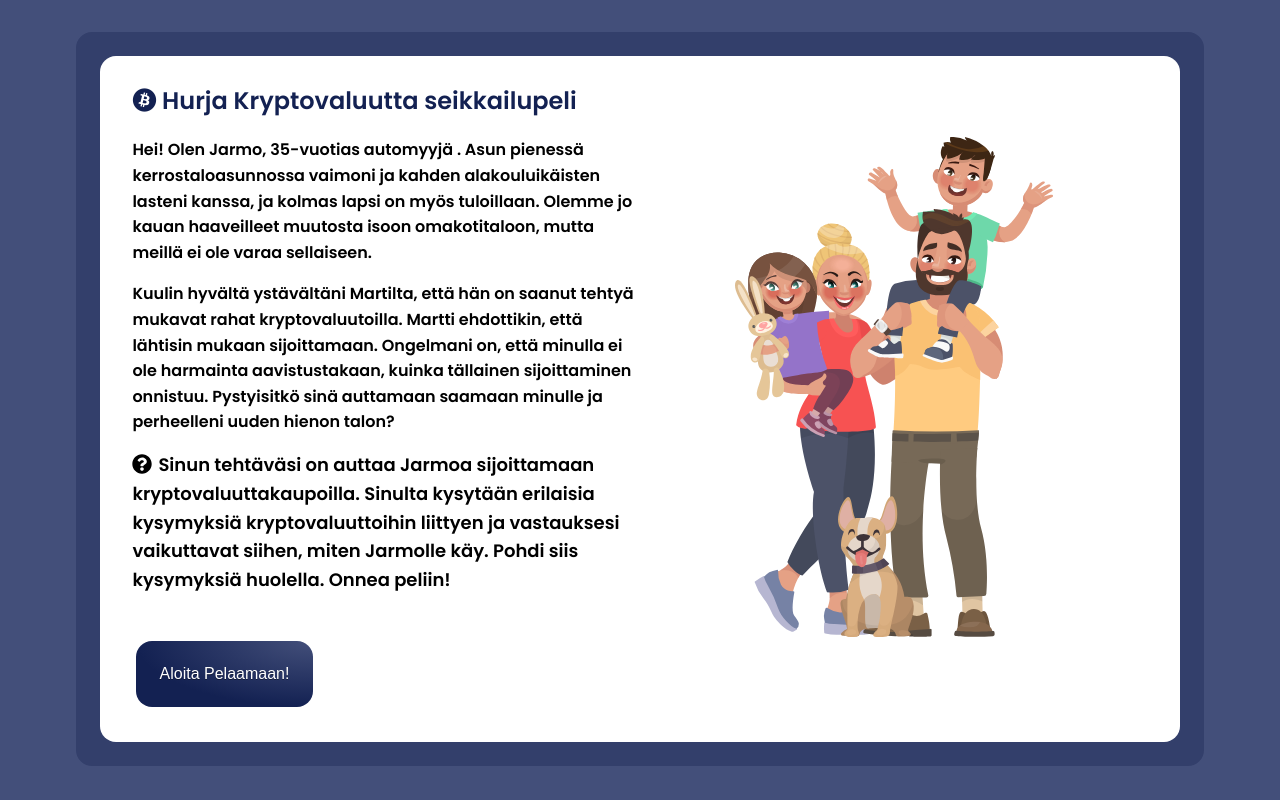
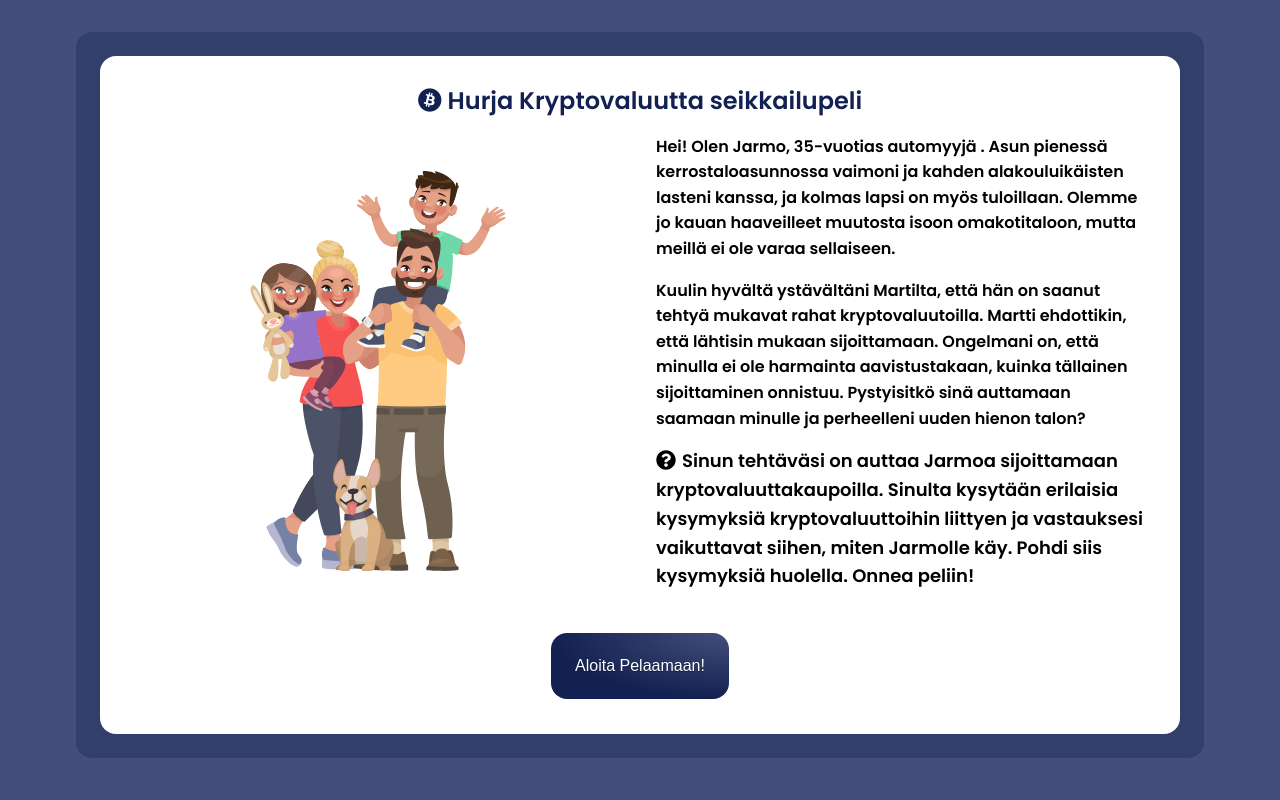
Before and after one commit to Crypto-quiz/Krypto-peli, a PHP site: page / in a window 1280 px wide. Run offline with PHP 8.4, Linux system fonts and the light colour scheme.

Commit message:
muutoksia

```diff
--- a/css/styles.css
+++ b/css/styles.css
@@ -75,6 +75,7 @@ section {
 }
 
 .split {
+  margin-top: 2%;
   display: flex;
   flex-direction: column;
 }
@@ -143,15 +144,24 @@ section {
   background: #333F6B;
   border-color: #333F6B;
 }
+.kuvaikkuna {
+  margin: auto;
+}
 .kuva {
-  margin: auto;
-  display: block;
-  text-align: center;
-  max-height: 500px;
+  min-width: 300px;
+  max-height: 400px;
+  margin-left: auto;
+  margin-right: auto;
 }
 .nappulat {
   margin: auto;
+  text-align: center;
 }
+.otsikko {
+  margin: auto;
+  text-align: center;
+}
+
 p.kysymys{
   font-size: 18px;
 }
--- a/index.html
+++ b/index.html
@@ -36,8 +36,11 @@
                     Hurja Kryptovaluutta  seikkailupeli
                 </h2>
                 <div class="split" >
+                    <div class="kuvaikkuna" >
+                        <img id="kuva" class="kuva" src="images/eka.svg" alt="svg image">
+                    </div>
                     <div id="tekstit">
-                        <p id="palaute">Hei! Olen Jarmo, 35-vuotias automyyjä . Asun pienessä kerrostaloasunnossa
+                        <p id="palaute" class="palaute">Hei! Olen Jarmo, 35-vuotias automyyjä . Asun pienessä kerrostaloasunnossa
                             vaimoni ja kahden alakouluikäisten lasteni kanssa, ja kolmas lapsi on myös tuloillaan.
                             Olemme jo
                             kauan haaveilleet muutosta isoon omakotitaloon, mutta meillä ei ole varaa sellaiseen.
@@ -55,9 +58,7 @@
                                 miten Jarmolle käy. Pohdi siis kysymyksiä huolella. Onnea peliin!
                         </p>
                     </div>
-                    <div class="kuva" >
-                        <img id="kuva" class="kuva" src="images/eka.svg" alt="svg image">
-                    </div>
+
                 </div>
                 <div class="split">
                     <div class="nappulat" id="nappulat">
```
